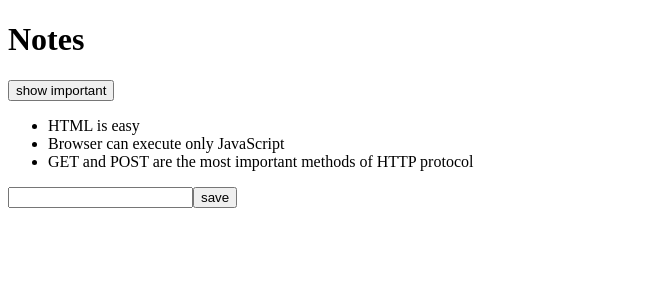
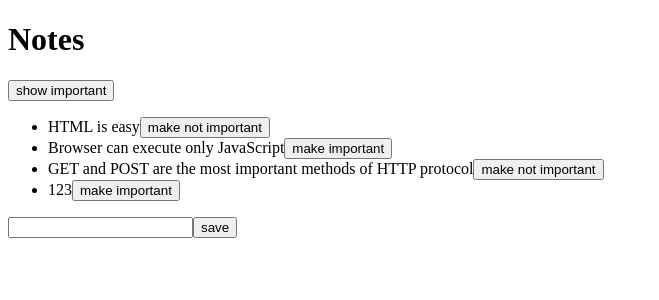
Before and after one commit to wrdowney/fsopen, a React (Create React App) app in the folder part2/part2-notes/: page / in a window 1280 px wide. Shown: the top 300 px of the page, without its empty margins (0-659 px from the left). Built offline with nearby package versions, Linux system fonts and the light colour scheme; data requests are answered from the project's data file.

Commit message:
feat: Add post route for notes

```diff
--- a/part2/part2-notes/db.json
+++ b/part2/part2-notes/db.json
@@ -17,6 +17,12 @@
       "content": "GET and POST are the most important methods of HTTP protocol",
       "date": "2022-1-17T19:20:14.298Z",
       "important": true
+    },
+    {
+      "content": "123",
+      "date": "2022-07-15T00:10:11.438Z",
+      "important": false,
+      "id": 4
     }
   ]
 }
--- a/part2/part2-notes/src/App.js
+++ b/part2/part2-notes/src/App.js
@@ -7,16 +7,23 @@
   const [newNote, setNewNote] = useState('')
   const [showAll, setShowAll] = useState(true)
 
+  const toggleImportanceOf = id => {
+    const url = `http://localhost:3001/notes/${id}`
+    const note = notes.find(n => n.id === id)
+    const changedNote = { ...note, important: !note.important }
+
+    axios.put(url, changedNote).then(response => {
+      setNotes(notes.map(note => note.id !== id ? note : response.data))
+    })
+  };
+
   useEffect(() => {
-    console.log('effect');
     axios
       .get('http://localhost:3001/notes')
       .then(response => {
-        console.log('promise fulfilled');
         setNotes(response.data);
       })
   }, [])
-  console.log('render', notes.length, 'notes');
 
   const addNote = (event) => {
     event.preventDefault()
@@ -27,12 +34,16 @@
       id: notes.length + 1,
     }
 
-    setNotes(notes.concat(noteObject))
-    setNewNote('')
+    axios
+    .post('http://localhost:3001/notes', noteObject)
+    .then(response => {
+      console.log(notesToShow)
+      setNotes(notes.concat(response.data))
+      setNewNote('')
+    })
   }
 
   const handleNoteChange = (event) => {
-    console.log(event.target.value)
     setNewNote(event.target.value)
   }
 
@@ -50,7 +61,11 @@
       </div>
       <ul>
         {notesToShow.map(note =>
-          <Note key={note.id} note={note} />
+          <Note
+            key={note.id}
+            note={note}
+            toggleImportance={() => toggleImportanceOf(note.id)}
+          />
         )}
       </ul>
       <form onSubmit={addNote}>
--- a/part2/part2-notes/src/components/Note.js
+++ b/part2/part2-notes/src/components/Note.js
@@ -1,6 +1,12 @@
-const Note = ({ note }) => {
+const Note = ({ note, toggleImportance }) => {
+  const label = note.important
+    ? 'make not important' : 'make important'
+
   return (
-    <li>{note.content}</li>
+    <li>
+      {note.content}
+      <button onClick={toggleImportance}>{label}</button>
+    </li>
   )
 }
 
```
Lines whose indentation alone changed are shown as unchanged.
